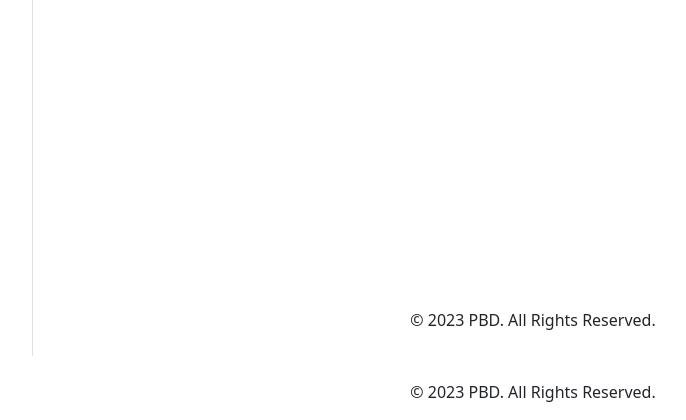
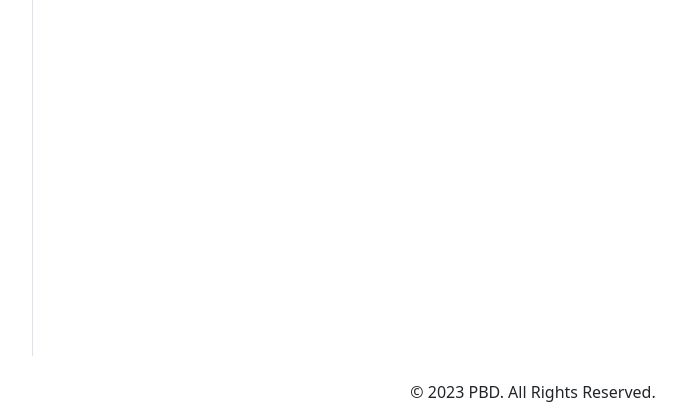
Before and after one commit to abuamar142/data-indonesia, a Django app: page /jalan/kelayakan in a window 1280 px wide. Shown: the part 444-864 px from the top of the page, without its empty margins (107-793 px from the left). Run offline with Django 4.2, Linux system fonts and the light colour scheme; data that the repository does not hold is empty; some libraries are stand-ins or nearby versions.

```diff
--- a/jalan_2021/templates/kelayakan.html
+++ b/jalan_2021/templates/kelayakan.html
@@ -55,8 +55,5 @@ Kelayakan Jalan
             </table>
         </div>
     </div>
-    <footer class="fixed-bottom text-center mt-4 mb-2">
-        <p>&copy; 2023 PBD. All Rights Reserved.</p>
-    </footer>
 </main>
 {% endblock %}
```
